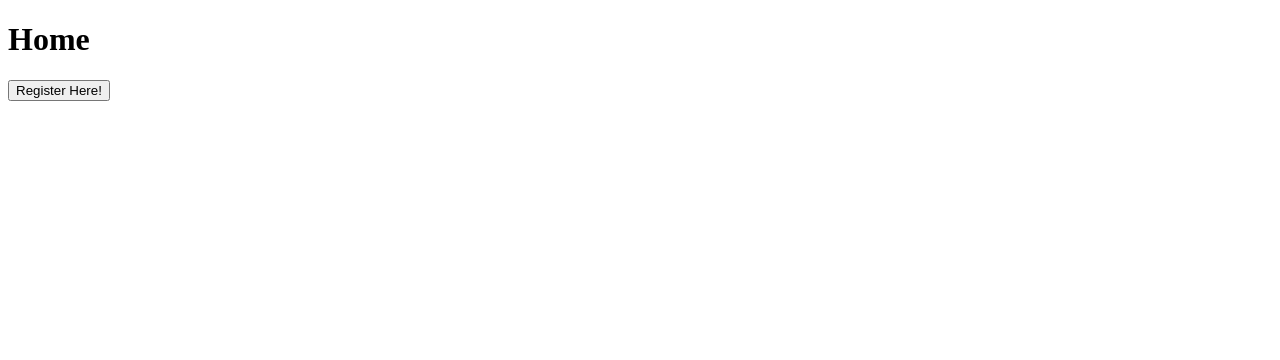
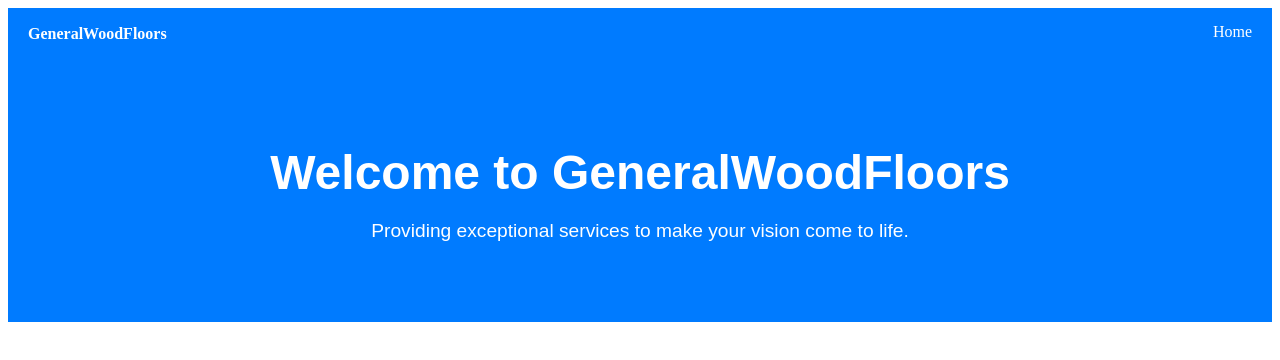
Before and after one commit to GeneralWoodFloors/Store, a React (Vite) app in the folder frontend/: page / in a window 1280 px wide. Shown: the top 360 px of the page. Built offline with nearby package versions, Linux system fonts and the light colour scheme; no server answers.

Commit message:
Created NavBar page; Updated Home page and created CSS for Home and NavBar

```diff
--- a/frontend/src/App.jsx
+++ b/frontend/src/App.jsx
@@ -8,6 +8,7 @@
 import SingleImagePage from './pages/SingleImage'
 import ProtectedRoute from './components/ProtectedRoute'
 import Admin from './pages/Admin'
+import Navbar from './components/NavBar'
 
 function Logout () {
    localStorage.clear()
@@ -23,6 +24,7 @@
 
   return (
     <BrowserRouter>
+      <Navbar element={<Navbar/>}/>
       <Routes>
         <Route path='/user' element= {
           <ProtectedRoute>
--- /dev/null
+++ b/frontend/src/components/NavBar.jsx
@@ -0,0 +1,24 @@
+import React from "react";
+import { Link } from "react-router-dom";
+import "../styles/NavBar.css";
+
+const Navbar = () => {
+  return (
+    <nav className="navbar">
+      <div className="logo">
+        <Link to="/" className="link">
+          GeneralWoodFloors
+        </Link>
+      </div>
+      <div className="links">
+        <Link to="/" className="link">Home</Link>
+        {/* <Link to="/about" className="link">About Us</Link>
+        <Link to="/gallery" className="link">Gallery</Link>
+        <Link to="/booking" className="link">Booking</Link>
+        <Link to="/payment" className="link">Payment</Link> */}
+      </div>
+    </nav>
+  );
+};
+
+export default Navbar;
--- a/frontend/src/pages/Home.jsx
+++ b/frontend/src/pages/Home.jsx
@@ -1,15 +1,17 @@
-import { Link } from "react-router-dom"
+import React from "react";
+import "../styles/Home.css"
 
-function Home () {
-  return (
-  <div>
-    <h1>Home</h1>
+const Home = () => {
+  return (<div className="container">
+    <section className="hero">
+      <h1 className="hero-heading">Welcome to GeneralWoodFloors</h1>
+      <p className="hero-text">
+        Providing exceptional services to make your vision come to life.
+      </p>
+    {/* Connect booking button here */}
+    </section>
+  </div>
+  );
+};
 
-    <Link to="/register" className="button-link-Register">
-      <button>Register Here!</button>
-    </Link>
-  </div>
-)
-}
-
-export default Home
+export default Home;
--- /dev/null
+++ b/frontend/src/styles/Home.css
@@ -0,0 +1,30 @@
+
+.container {
+  font-family: 'Arial', sans-serif;
+  text-align: center;
+}
+
+.hero {
+  background-color: #007BFF;
+  color: #fff;
+  padding: 50px 20px;
+}
+
+.hero .hero-heading {
+  font-size: 3rem;
+  margin-bottom: 20px;
+}
+
+.hero .hero-text {
+  font-size: 1.2rem;
+  margin-bottom: 30px;
+}
+
+.hero .hero-button {
+  padding: 15px 30px;
+  background-color: #fff;
+  color: #007BFF;
+  text-decoration: none;
+  border-radius: 5px;
+  font-weight: bold;
+}
--- /dev/null
+++ b/frontend/src/styles/NavBar.css
@@ -0,0 +1,24 @@
+.navbar {
+  display: flex;
+  justify-content: space-between;
+  align-items: center;
+  background-color: #007BFF;
+  color: #fff;
+  padding: 10px 20px;
+}
+
+.navbar .logo {
+  font-size: 1.5rem;
+  font-weight: bold;
+}
+
+.navbar .links {
+  display: flex;
+  gap: 15px;
+}
+
+.navbar .link {
+  color: #fff;
+  text-decoration: none;
+  font-size: 1rem;
+}
```
